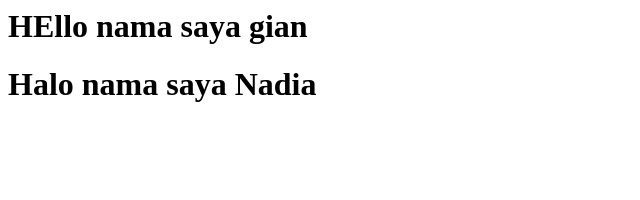
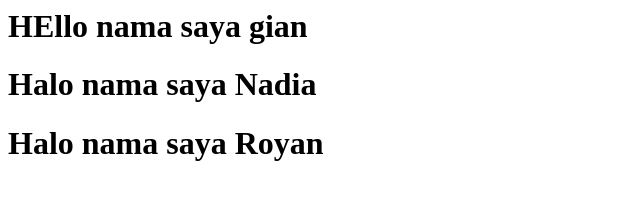
Before and after one commit to giannurwana19/coba-remote, a plain HTML site: page index.html in a window 1280 px wide. Shown: the whole page, without its empty margins (0-640 px from the left). Drawn offline with Linux system fonts and the light colour scheme.

Commit message:
initial commit

```diff
--- a/index.html
+++ b/index.html
@@ -1,2 +1,3 @@
 <h1>HEllo nama saya gian</h1>
 <h1>Halo nama saya Nadia</h1>
+<h1>Halo nama saya Royan</h1>
```
